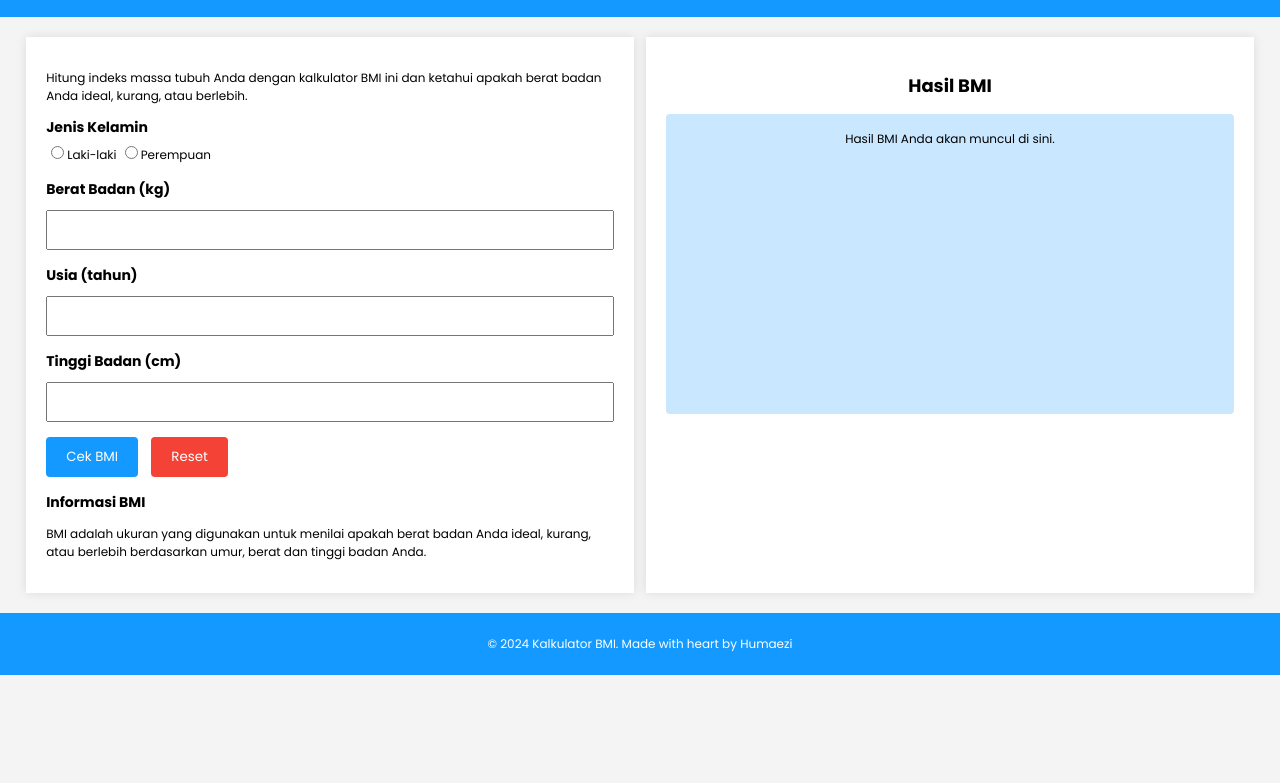
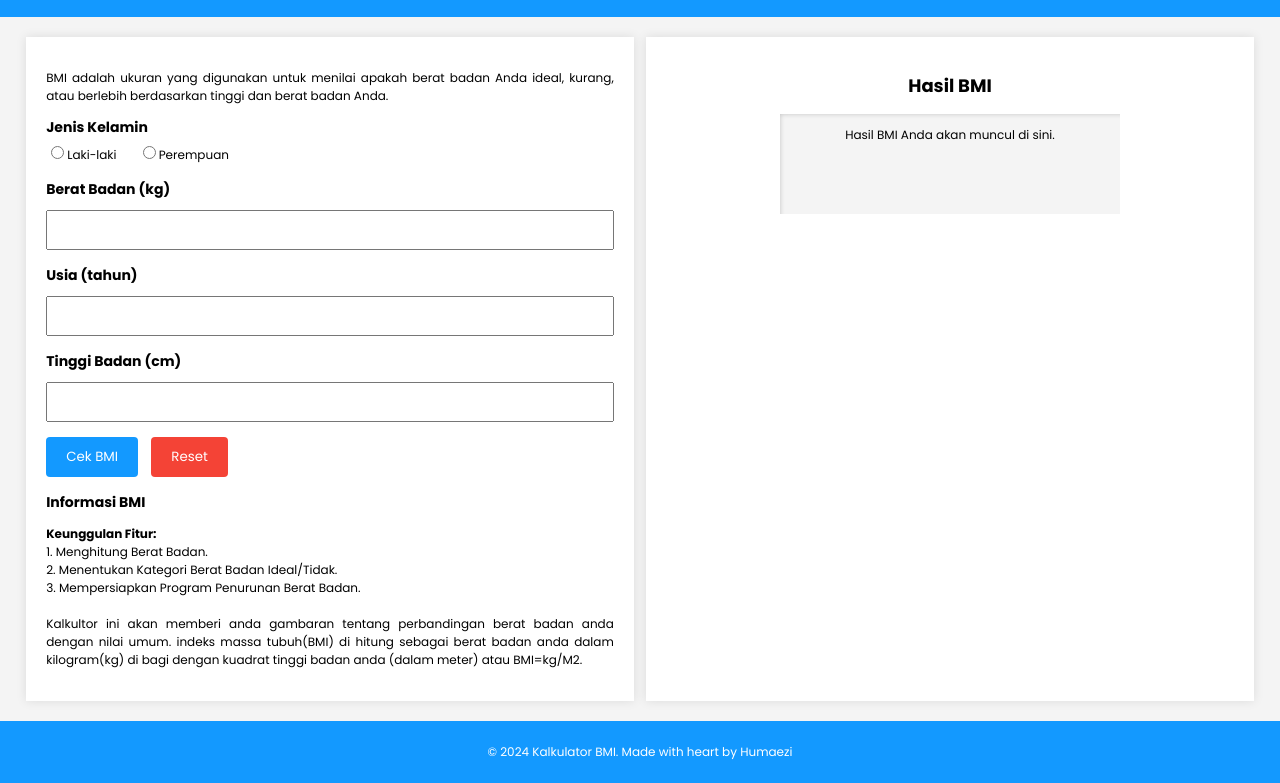
Before and after one commit to revou-fundamental-course/5-aug-24-Eziquell, a plain HTML site: page index.html in a window 1280 px wide. Shown: the part 58-841 px from the top of the page. Before the commit the page ends 800 px from the top, so only its background shows below. Drawn offline with Linux system fonts and the light colour scheme.

Commit message:
agak fix

```diff
--- a/css/style.css
+++ b/css/style.css
@@ -48,6 +48,10 @@ h3 {
   margin: 0 0 5px 0;
 }
 
+.gender label {
+  margin-right: 18px;
+}
+
 input[type="number"] {
   width: 100%;
   padding: 8px;
@@ -74,20 +78,40 @@ input[type="number"] {
 }
 
 .btn-reset:hover {
-  background-color: #e31507;
+  background-color: #f51e0e;
+}
+
+article p {
+  text-align: justify;
+}
+
+section {
+  display: flex;
+  flex-direction: column;
+  align-items: center;
 }
 
 section h2 {
   text-align: center;
 }
 
-.hasilContainer {
+#hasilBMI {
   text-align: center;
-  background-color: #c9e7ff;
-  border-radius: 4px;
-  width: 100%;
-  height: 300px;
-  padding: 4px 8px 4px 8px;
+  background-color: #f4f4f4;
+  box-shadow: inset 10px 10px 5px -10px rgba(0, 0, 0, 0.2);
+  width: 60%;
+  height: 100px;
+}
+
+#hasilBMI .bmi-value {
+  font-size: 36px;
+  font-weight: bold;
+  color: #1399ff;
+}
+
+#hasilBMI .status {
+  margin-top: -10px;
+  font-weight: bolder;
 }
 
 footer {
--- a/index.html
+++ b/index.html
@@ -24,13 +24,12 @@
       <aside>
         <article>
           <p>
-            Hitung indeks massa tubuh Anda dengan kalkulator BMI ini dan ketahui
-            apakah berat badan Anda ideal, kurang, atau berlebih.
+            BMI adalah ukuran yang digunakan untuk menilai apakah berat badan Anda ideal, kurang, atau berlebih berdasarkan tinggi dan berat badan Anda.
           </p>
         </article>
 
         <form id="bmiForm">
-          <div>
+          <div class="gender">
             <h3>Jenis Kelamin</h3>
             <input
               type="radio"
@@ -72,9 +71,12 @@
         <article>
           <h3>Informasi BMI</h3>
           <p>
-            BMI adalah ukuran yang digunakan untuk menilai apakah berat badan
-            Anda ideal, kurang, atau berlebih berdasarkan umur, berat dan tinggi
-            badan Anda.
+            <b>Keunggulan Fitur:</b> <br>
+            1. Menghitung Berat Badan. <br>
+            2. Menentukan Kategori Berat Badan Ideal/Tidak. <br>
+            3. Mempersiapkan Program Penurunan Berat Badan. <br><br>
+
+            Kalkultor ini akan memberi anda gambaran tentang perbandingan berat badan anda dengan nilai umum. indeks massa tubuh(BMI) di hitung sebagai berat badan anda dalam kilogram(kg) di bagi dengan kuadrat tinggi badan anda (dalam meter) atau BMI=kg/M2.
           </p>
         </article>
       </aside>
@@ -82,7 +84,7 @@
       <aside>
         <section>
           <h2>Hasil BMI</h2>
-          <div class="hasilContainer" id="hasilBMI">
+          <div id="hasilBMI">
             <p>Hasil BMI Anda akan muncul di sini.</p>
           </div>
         </section>
--- a/js/script.js
+++ b/js/script.js
@@ -17,9 +17,10 @@ function hitungBMI() {
       status = "Kegemukan (Obesitas)";
     }
 
-    document.getElementById(
-      "hasilBMI"
-    ).textContent = `BMI Anda: ${bmi} \n ${status}`;
+    // hasil BMI
+    var hasilBmi = "<span class = 'bmi-value'>" + bmi + "</span><br>" +
+    "<span class = 'status'> " + status + "</span>";
+    document.getElementById('hasilBMI').innerHTML = hasilBmi;
   } else {
     alert("Harap masukkan nilai berat dan tinggi badan yang valid!");
   }
```
